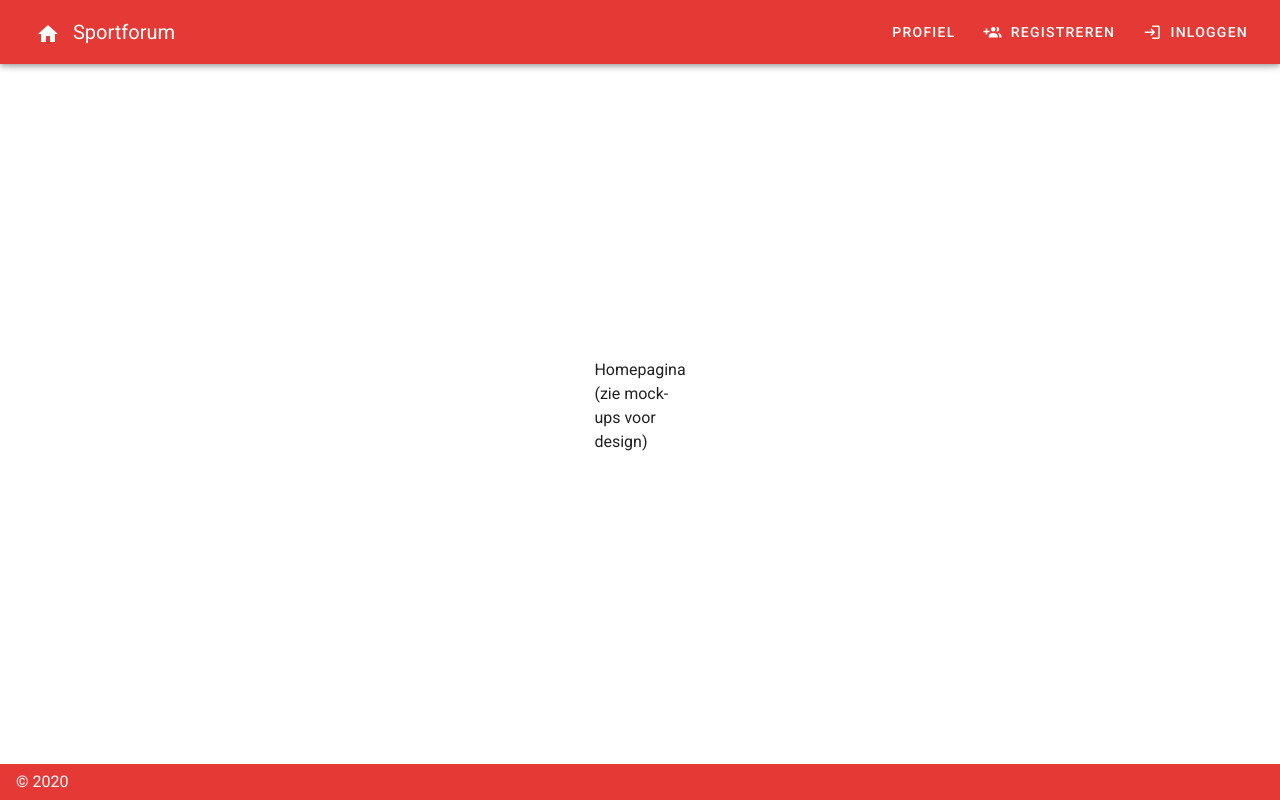
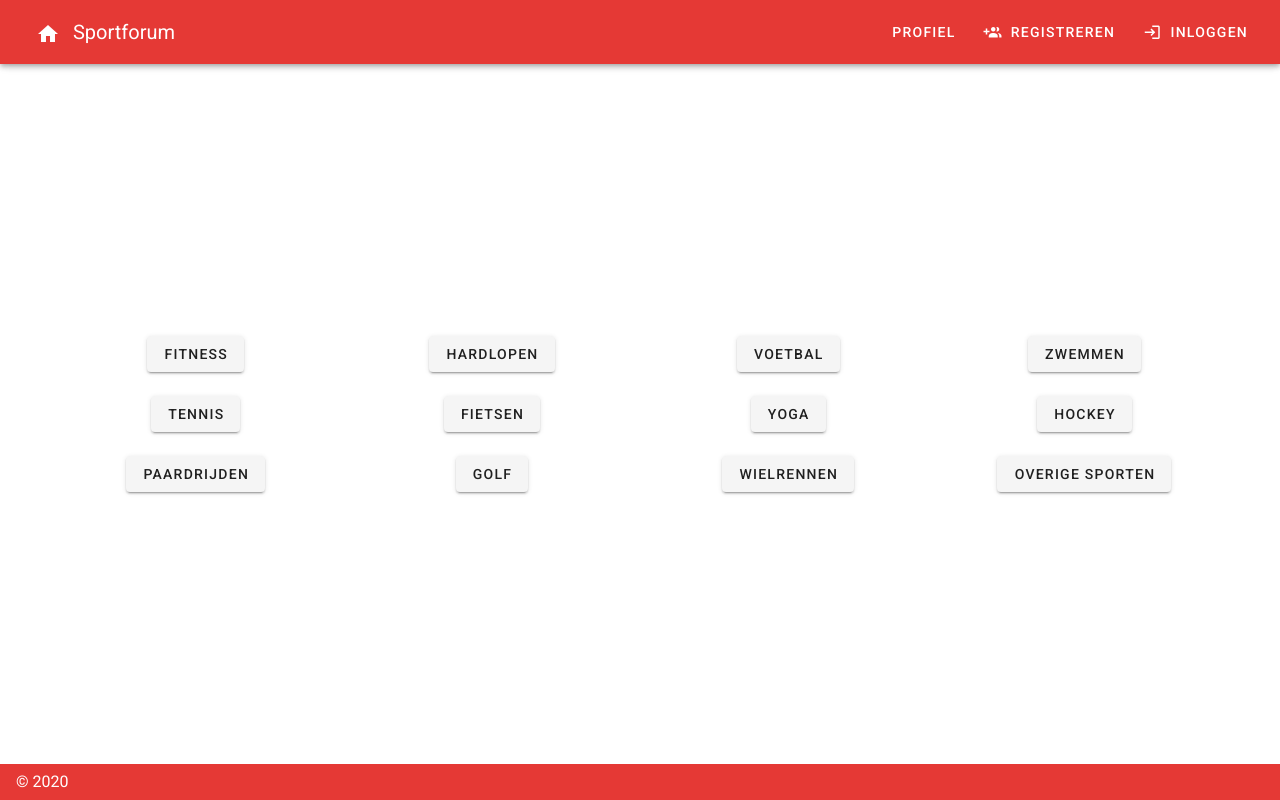
Before and after one commit to Gertjan1996/Project-2.4-Web-Mobile, a Vue app in the folder vue-forum/: page / in a window 1280 px wide. Built offline with nearby package versions, Linux system fonts and the light colour scheme.

Commit message:
Categorieen + links
Categorieen + link naar component categorie toegevoegd, later linkjes nog aanpassen met id parameter erbij

```diff
--- a/vue-forum/src/views/Home.vue
+++ b/vue-forum/src/views/Home.vue
@@ -1,14 +1,25 @@
 <template>
   <v-container
     class="fill-height"
-    fluid
   >
     <v-row
       align="center"
       justify="center"
     >
-      <v-col class="shrink">
-        <p>Homepagina (zie mock-ups voor design)</p>
+      <v-col
+        v-for="category in categories"
+        :key="category.sport"
+        align="center"
+        cols="6"
+        md="4"
+        lg="3"
+      >
+        <v-btn
+          router
+          :to="category.link"
+        >
+          {{ category.sport }}
+        </v-btn>
       </v-col>
     </v-row>
   </v-container>
@@ -16,6 +27,22 @@
 
 <script>
 export default {
-  name: 'Home'
+  name: 'Home',
+  data: () => ({
+    categories: [
+      { sport: 'Fitness', link: '/categorie' },
+      { sport: 'Hardlopen', link: '/categorie' },
+      { sport: 'Voetbal', link: '/categorie' },
+      { sport: 'Zwemmen', link: '/categorie' },
+      { sport: 'Tennis', link: '/categorie' },
+      { sport: 'Fietsen', link: '/categorie' },
+      { sport: 'Yoga', link: '/categorie' },
+      { sport: 'Hockey', link: '/categorie' },
+      { sport: 'Paardrijden', link: '/categorie' },
+      { sport: 'Golf', link: '/categorie' },
+      { sport: 'Wielrennen', link: '/categorie' },
+      { sport: 'Overige sporten', link: '/categorie' }
+    ]
+  })
 }
 </script>
```
